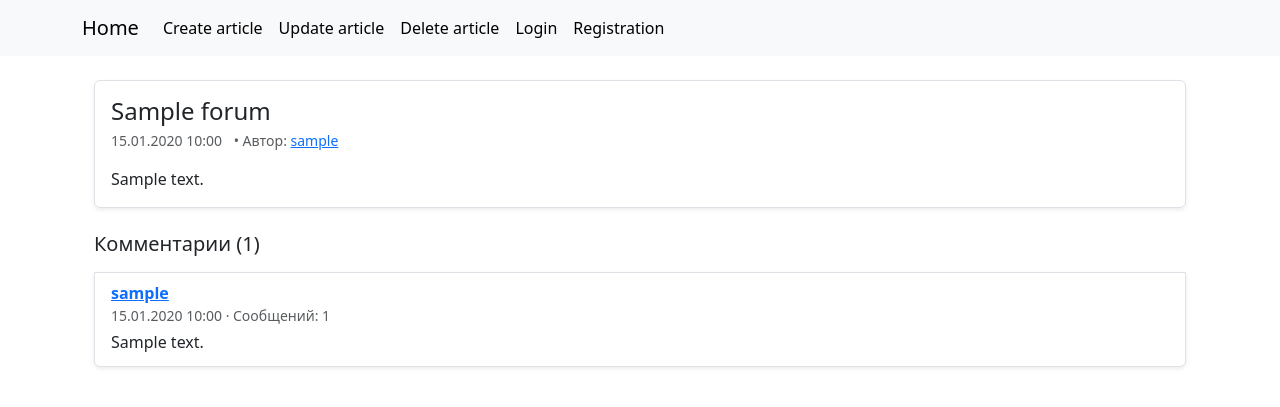
After one commit to BeksultanIT/Forum, a Django app: page /forum/1/ in a window 1280 px wide. The commit adds this page. Shown: the top 407 px of the page. Run offline with Django 5.2, Linux system fonts and the light colour scheme; tables that the repository leaves empty hold one stand-in row (values such as "Sample post").

Commit message:
добавил комментрии привязал их

```diff
--- a/accounts/urls.py
+++ b/accounts/urls.py
@@ -1,13 +1,13 @@
 from django.contrib.auth.views import LoginView, LogoutView
 from django.urls import path
 
-# from accounts.views import RegisterView, ProfileView, UserChangeView, UserPasswordChangeView
+from accounts.views import RegisterView
 
 app_name = 'accounts'
 urlpatterns = [
     path('login/', LoginView.as_view(template_name='login.html'), name='login'),
     path('logout/', LogoutView.as_view(), name='logout'),
-    # path('register/', RegisterView.as_view(), name='registration'),
+    path('register/', RegisterView.as_view(), name='registration'),
     # path('<int:pk>/profile/', ProfileView.as_view(), name='profile'),
     # path('<int:pk>/profile/change/', UserChangeView.as_view(), name='change-profile'),
     # path('<int:pk>/profile/change-password/', UserPasswordChangeView.as_view(), name='change-password'),
--- a/webapp/admin.py
+++ b/webapp/admin.py
@@ -1,5 +1,6 @@
 from django.contrib import admin
 
+from webapp.models import Comment
 from webapp.models.forums import Forum
 
 
@@ -7,4 +8,8 @@ from webapp.models.forums import Forum
 class ForumAdmin(admin.ModelAdmin):
     list_display = ('title', 'description', 'created_at','updated_at')
 
+class CommentAdmin(admin.ModelAdmin):
+    list_display = ('text', 'created_at', 'updated_at')
+
 admin.site.register(Forum, ForumAdmin)
+admin.site.register(Comment, CommentAdmin)
--- a/webapp/forms/__init__.py
+++ b/webapp/forms/__init__.py
@@ -1 +1,2 @@
 from webapp.forms.forums import ForumForm
+from webapp.forms.comments import CommentForm
--- a/webapp/models/__init__.py
+++ b/webapp/models/__init__.py
@@ -1 +1,3 @@
 from webapp.models.base_create_update import BaseCreateUpdateModel
+from webapp.models.comments import Comment
+from webapp.models.forums import Forum
--- /dev/null
+++ b/webapp/models/comments.py
@@ -0,0 +1,24 @@
+from django.contrib.auth import get_user_model
+from django.db import models
+from django.urls import reverse
+
+from webapp.models import BaseCreateUpdateModel
+
+
+class Comment(BaseCreateUpdateModel):
+    forum = models.ForeignKey('webapp.Forum',related_name='comments', on_delete=models.CASCADE,
+                                verbose_name='Форум')
+    text = models.TextField(max_length=400, verbose_name='Комментарий')
+    author = models.ForeignKey(get_user_model(), related_name='comments', on_delete=models.SET_DEFAULT, default=1,
+                               verbose_name="Автор")
+
+    def __str__(self):
+        return self.text[:20]
+
+    class Meta:
+        db_table = 'comments'
+        verbose_name = 'Комментарий'
+        verbose_name_plural = "Комментарии"
+
+    def get_absolute_url(self):
+        return reverse("webapp:index")
--- a/webapp/models/forums.py
+++ b/webapp/models/forums.py
@@ -1,3 +1,4 @@
+from django.contrib.auth import get_user_model
 from django.db import models
 from django.urls import reverse
 
@@ -7,6 +8,8 @@ from webapp.models import BaseCreateUpdateModel
 class Forum(BaseCreateUpdateModel):
     title = models.CharField(max_length=50,  verbose_name='Название', null=False, blank=False)
     description = models.TextField(verbose_name='Содержимое', null=False, blank=False)
+    author = models.ForeignKey(get_user_model(), related_name='forum', on_delete=models.SET_DEFAULT, default=1, verbose_name="Автор")
+
 
     class Meta:
         db_table = 'Forum'
--- a/webapp/templates/base.html
+++ b/webapp/templates/base.html
@@ -51,9 +51,9 @@
                     <li class="nav-item">
                         <a class="nav-link active" aria-current="page" href="{% url 'accounts:login'%}?next={{ request.get_full_path }}">Login</a>
                     </li>
-{#                    <li class="nav-item">#}
-{#                        <a class="nav-link active" aria-current="page" href="{% url 'accounts:registration' %}?next={{ request.get_full_path }}">Registration</a>#}
-{#                    </li>#}
+                    <li class="nav-item">
+                        <a class="nav-link active" aria-current="page" href="{% url 'accounts:registration' %}?next={{ request.get_full_path }}">Registration</a>
+                    </li>
                 {% endif %}
             </ul>
         </div>
--- /dev/null
+++ b/webapp/templates/forums/detail_forum.html
@@ -0,0 +1,94 @@
+{% extends 'base.html' %}
+
+{% block title %}
+    <title>{{ forum.title }}</title>
+{% endblock %}
+
+
+{% block nav %}
+    <li class="nav-item">
+        <a class="nav-link active" aria-current="page" href="{% url 'webapp:add-forum' %}">Create article</a>
+    </li>
+    <li class="nav-item">
+        <a class="nav-link active" aria-current="page" href="{% url 'webapp:update-forum' forum.pk %}">Update
+            article</a>
+    </li>
+    <li class="nav-item">
+        <a class="nav-link active" aria-current="page" href="{% url 'webapp:delete-forum' forum.pk %}">Delete
+            article</a>
+    </li>
+
+{% endblock %}
+
+{% block content %}
+  <div class="container my-4">
+    <div class="border rounded p-3 mb-4 shadow-sm">
+      <div class="d-flex flex-column flex-md-row justify-content-between align-items-start">
+        <div>
+          <h1 class="h4 mb-1">{{ forum.title }}</h1>
+          <div class="text-muted small">
+            <span class="me-2">{{ forum.created_at|date:"d.m.Y H:i" }}</span>
+            <span>• Автор:
+              <a href="/">
+                {{ forum.author.username }}
+              </a>
+            </span>
+          </div>
+        </div>
+        <div class="mt-2 mt-md-0">
+          {% if perms.webapp.change_forum or user == forum.author %}
+            <a href="{% url 'webapp:update-forum' forum.pk %}" class="btn btn-sm btn-outline-primary me-1">Редактировать</a>
+          {% endif %}
+          {% if perms.webapp.delete_forum or user == forum.author %}
+            <a href="{% url 'webapp:delete-forum' forum.pk %}" class="btn btn-sm btn-outline-danger">Удалить</a>
+          {% endif %}
+        </div>
+      </div>
+      <div class="mt-3">
+        <p class="mb-0">{{ forum.description }}</p>
+      </div>
+    </div>
+
+
+    {% if user.is_authenticated %}
+      <div class="mb-3">
+        <a href="{% url 'webapp:add-comment' forum.pk %}" class="btn btn-primary btn-sm">Создать комментарий</a>
+      </div>
+    {% endif %}
+
+
+    <div class="list-group">
+      <h5 class="mb-3">Комментарии ({{ forum.comments.count }})</h5>
+      {% for comment in forum.comments.all %}
+        <div class="list-group-item mb-2 shadow-sm">
+          <div class="d-flex justify-content-between align-items-start">
+            <div>
+              <div class="d-flex align-items-center mb-1">
+                {% if comment.author.profile.avatar.url %}
+                  <img src="{{ comment.author.profile.avatar.url }}" alt="avatar" class="rounded-circle me-2" width="40" height="40">
+                {% endif %}
+                <div>
+                  <a href="/" class="fw-semibold">{{ comment.author.username }}</a>
+                  <div class="text-muted small">
+                    {{ comment.created_at|date:"d.m.Y H:i" }} · Сообщений: {{ comment.author.comments.count }}
+                  </div>
+                </div>
+              </div>
+              <p class="mb-1">{{ comment.text }}</p>
+            </div>
+            <div class="text-end">
+              {% if perms.webapp.change_comment or user == comment.author %}
+                <a href="{% url 'webapp:comment-update' comment.pk %}" class="btn btn-sm btn-outline-secondary me-1">Изм.</a>
+              {% endif %}
+              {% if perms.webapp.delete_comment or user == comment.author %}
+                <a href="{% url 'webapp:comment-delete' comment.pk %}" class="btn btn-sm btn-outline-danger">Удал.</a>
+              {% endif %}
+            </div>
+          </div>
+        </div>
+      {% empty %}
+        <p class="text-muted">Пока нет комментариев.</p>
+      {% endfor %}
+    </div>
+  </div>
+{% endblock %}
--- a/webapp/urls.py
+++ b/webapp/urls.py
@@ -1,6 +1,7 @@
 from django.urls import path
 
-from webapp.views import ForumListView, CreateForumView, UpdateForumView, DeleteForumView
+from webapp.views import ForumListView, CreateForumView, UpdateForumView, DeleteForumView, DetailForumView
+from webapp.views.comments import CreateCommentView, UpdateCommentView, DeleteCommentView
 
 app_name = 'webapp'
 
@@ -10,4 +11,10 @@ urlpatterns = [
     path('add-forum/', CreateForumView.as_view(), name='add-forum'),
     path('forum/<int:pk>/update/', UpdateForumView.as_view(), name='update-forum'),
     path('forum/<int:pk>/delete/', DeleteForumView.as_view(), name='delete-forum'),
+    path('forum/<int:pk>/', DetailForumView.as_view(), name='detail-forum'),
+
+    path('forum/<int:pk>/add-comment/', CreateCommentView.as_view(), name='add-comment'),
+    path('comment/<int:pk>/update/', UpdateCommentView.as_view(), name='comment-update'),
+    path('comment/<int:pk>/delete/', DeleteCommentView.as_view(), name='comment-delete'),
+
 ]
--- /dev/null
+++ b/webapp/views/__init__.py
@@ -0,0 +1 @@
+from webapp.views.forums import ForumListView, CreateForumView, UpdateForumView, DeleteForumView, DetailForumView
--- a/webapp/views.py
+++ b/webapp/views/forums.py
@@ -1,10 +1,11 @@
-from django.db.models import Q
+from django.contrib.auth.mixins import LoginRequiredMixin
 from django.urls import reverse_lazy
 from django.utils.http import urlencode
-from django.views.generic import ListView, CreateView, UpdateView, DeleteView
+from django.views.generic import ListView, CreateView, UpdateView, DeleteView, DetailView
 
 from webapp.forms import ForumForm
 from webapp.forms.search import SearchForm
+
 from webapp.models.forums import Forum
 
 
@@ -13,7 +14,8 @@ class ForumListView(ListView):
     model = Forum
     context_object_name = 'forums'
     ordering = ['-created_at']
-    paginate_by = 3
+    paginate_by = 7
+
 
     def dispatch(self, request, *args, **kwargs):
         print(request.user)
@@ -43,16 +45,20 @@ class ForumListView(ListView):
             return self.form.cleaned_data['search']
 
 
-class CreateForumView(CreateView):
+class CreateForumView(LoginRequiredMixin, CreateView):
     template_name = 'forums/create_forum.html'
     form_class = ForumForm
 
-class UpdateForumView(UpdateView):
+class UpdateForumView(LoginRequiredMixin, UpdateView):
     template_name = "forums/update_forum.html"
     form_class = ForumForm
     model = Forum
 
-class DeleteForumView(DeleteView):
+class DeleteForumView(LoginRequiredMixin, DeleteView):
     model = Forum
     template_name = 'forums/delete_forum.html'
     success_url = reverse_lazy('webapp:index')
+
+class DetailForumView(DetailView):
+    template_name = 'forums/detail_forum.html'
+    model = Forum
```
Also changed, not shown: Forum/settings.py (+15 -15 lines), accounts/templates/user_create.html (added, +7 -0 lines), accounts/views.py (+24 -2 lines), webapp/forms/comments.py (added, +9 -0 lines), webapp/templates/comments/create_comment.html (added, +17 -0 lines), webapp/templates/comments/update_comment.html (added, +17 -0 lines), webapp/templates/partial/forums_list.html (+17 -3 lines), webapp/views/comments.py (added, +33 -0 lines), webapp/migrations/0003_comment.py (added).
